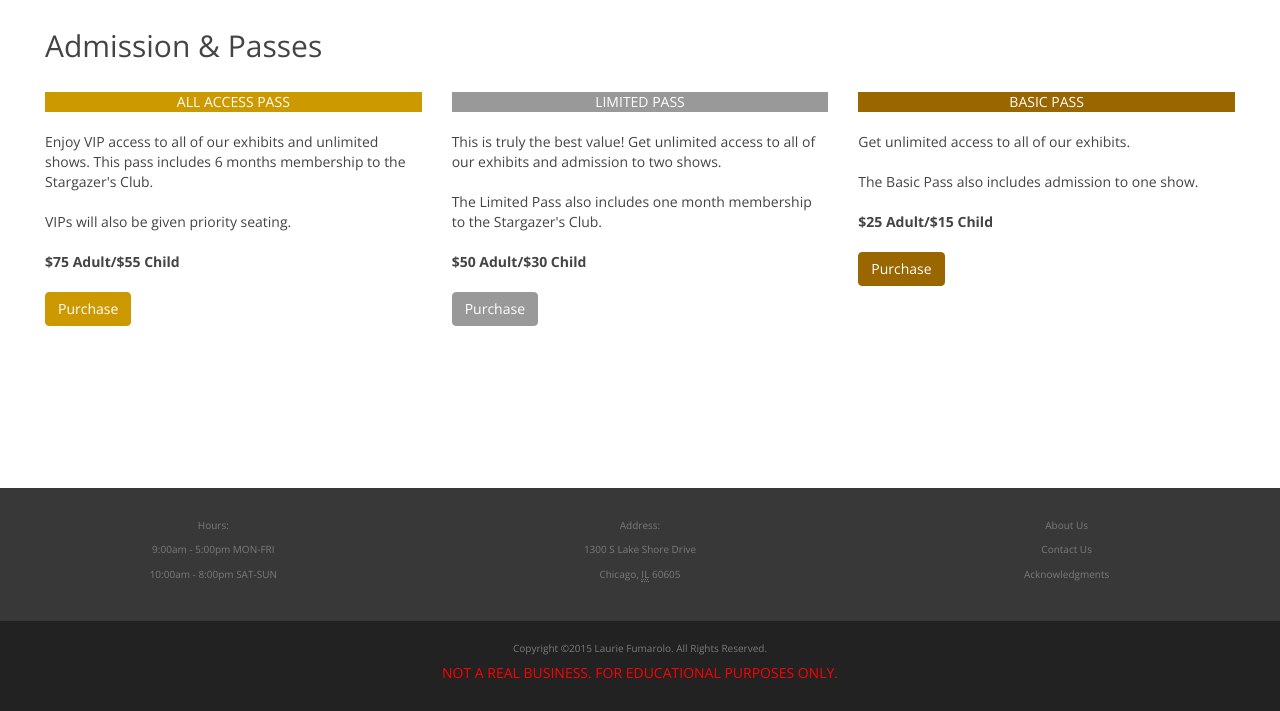
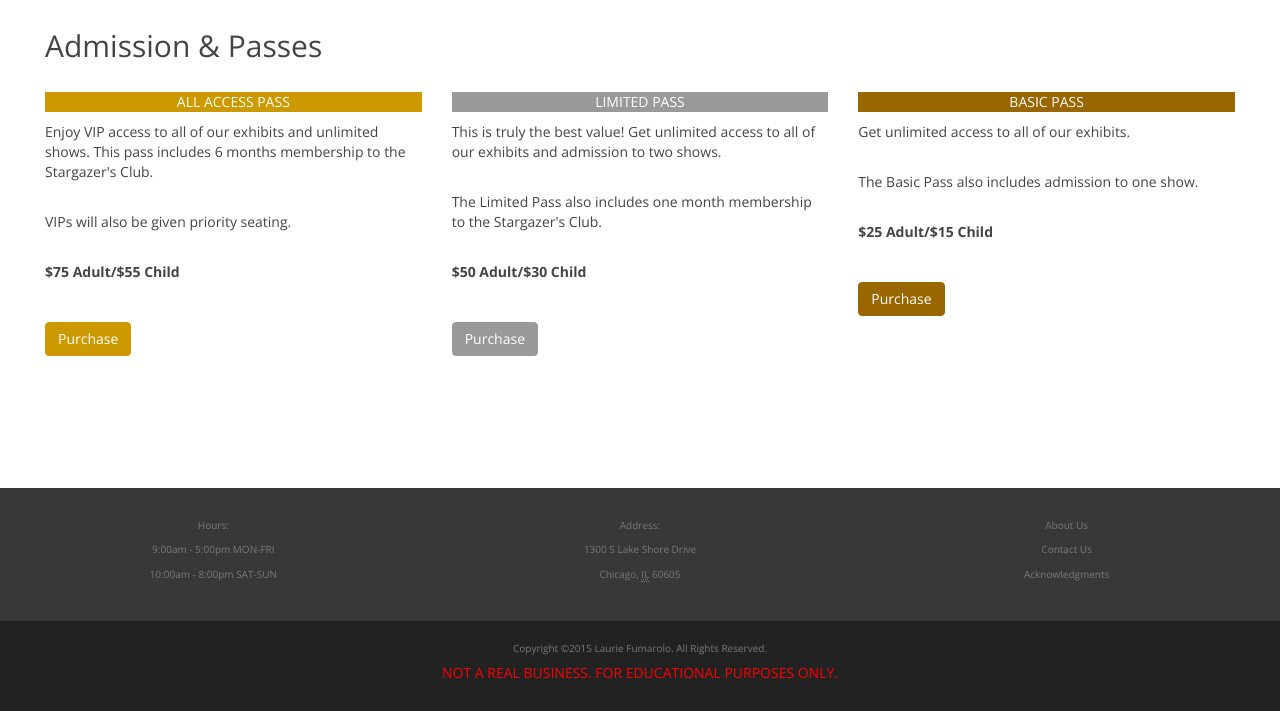
Before and after one commit to lauriefumarolo/cityplanetarium, a PHP site: page /tickets.php in a window 1280 px wide. Shown: the part 91-802 px from the top of the page. Run offline with PHP 8.4, Linux system fonts and the light colour scheme.

Commit message:
Adjusting margins for all pages.

```diff
--- a/publish/about_us.php
+++ b/publish/about_us.php
@@ -26,10 +26,10 @@
 	<div class="container-fluid content-container side-margins">
 		<h2>About Us</h2>
 		<img class="img-responsive" src="images/planetarium.jpg" alt="City Planetarium" />
-		<h4>Illinois' Largest Planetarium!</h4>
+		<h3 class="top-bottom-margin">Illinois' Largest Planetarium!</h3>
 		<p>City Planetarium was built in 1977 for the purpose of presenting educational and entertaining shows about astronomy and the night sky. Our recently renovated Star Theater seats 350 people and contains the most advanced technology for giving our viewers the clearest images.</p>
 		<p>No matter what your interest is, our website will provide you with every resource you need to plan your visit.</p>
-		<hr />
+		<hr class="margin-hr" />
 		<h2>Come Visit Us</h2>
 		<div class="embed-responsive embed-responsive-16by9">
 			<!-- Google map of planetarium location -->
--- a/publish/css/styles.css
+++ b/publish/css/styles.css
@@ -20,12 +20,8 @@ h2 {
 	margin-bottom: 30px;
 }
 
-.img-responsive {
-	margin-bottom: 30px;
-}
-
-.img-top-margin {
-	margin-top: 30px;
+.img-shows-exhibits {
+	width: 400px;
 }
 
 .side-margins {
@@ -35,6 +31,12 @@ h2 {
 
 .side-margins-index {
 	margin-left: 15px;
+	margin-right: 30px;
+}
+
+.top-bottom-margin {
+	margin-top: 10px;
+	margin-bottom: 30px;
 }
 
 /* Make room for the footer */
@@ -51,7 +53,7 @@ h2 {
 /* Navbar Styles - need a taller navbar because of logo */
 
 /* For the home page, make navbar transparent until user scrolls down to the top of the banner quote */
-.navbar-main {
+.navbar-index {
 	background-color: transparent;
 	border-bottom: none;
 }
@@ -111,8 +113,13 @@ h2 {
 /* HR Style */
 
 hr {
+	margin-top: 0;
 	border-top: 1px dotted #AAA;
 	clear: both;
+}
+
+.margin-hr {
+	margin-top: 30px;
 }
 
 /* Tickets Styles */
@@ -147,10 +154,6 @@ hr {
 	border-color: #7A5200;
 }
 
-.ticket-col p, .ticket-col .btn {
-	margin-bottom: 20px;
-}
-
 .price {
 	font-weight: bold;
 }
@@ -158,7 +161,6 @@ hr {
 /* Stargazer's Club Styles */
 
 .stargazers-info {
-	margin-bottom: 20px;
 	font-size: 16px;
 }
 
@@ -166,6 +168,7 @@ hr {
 
 .pull-right {
 	padding-right: 20px;
+	margin-bottom: 30px;
 }
 
 /* Footer Styles */
--- a/publish/js/index_scripts.js
+++ b/publish/js/index_scripts.js
@@ -1,6 +1,6 @@
 $(document).ready(function() {
 	// on the home page, set the navbar to be transparent initially
-	$("nav").addClass("navbar-main");
+	$("nav").addClass("navbar-index");
 
 	// make the navbar transparent unless the user has scrolled down to the top of the banner quote
 	// if the user scrolls back up from that point, make the navbar transparent again
@@ -12,9 +12,9 @@ $(document).ready(function() {
 		}
 
 		if ($(this).scrollTop() > 180) {
-			$("nav").removeClass("navbar-main");
+			$("nav").removeClass("navbar-index");
 		} else {
-			$("nav").addClass("navbar-main");
+			$("nav").addClass("navbar-index");
 		}
 	});
 });
--- a/publish/tickets.php
+++ b/publish/tickets.php
@@ -28,26 +28,26 @@
 			<h2>Admission &amp; Passes</h2>
 		</div>
 		<div class="row">
-			<div class="col-sm-4 ticket-col">
+			<div class="col-sm-4">
 				<p class="bg-primary bg-gold text-center text-uppercase">All Access Pass</p>
-				<p>Enjoy VIP access to all of our exhibits and unlimited shows. This pass includes 6 months membership to the Stargazer's Club.</p>
-				<p>VIPs will also be given priority seating.</p>
-				<p class="price">$75 Adult/$55 Child</p>
-				<button type="button" class="btn btn-primary btn-gold">Purchase</button>
+				<p class="top-bottom-margin">Enjoy VIP access to all of our exhibits and unlimited shows. This pass includes 6 months membership to the Stargazer's Club.</p>
+				<p class="top-bottom-margin">VIPs will also be given priority seating.</p>
+				<p class="price top-bottom-margin">$75 Adult/$55 Child</p>
+				<button type="button" class="btn btn-primary btn-gold top-bottom-margin">Purchase</button>
 			</div>
-			<div class="col-sm-4 ticket-col">
+			<div class="col-sm-4">
 				<p class="bg-primary bg-silver text-center text-uppercase">Limited Pass</p>
-				<p>This is truly the best value! Get unlimited access to all of our exhibits and admission to two shows.</p>
-				<p>The Limited Pass also includes one month membership to the Stargazer's Club.</p>
-				<p class="price">$50 Adult/$30 Child</p>
-				<button type="button" class="btn btn-primary btn-silver">Purchase</button>
+				<p class="top-bottom-margin">This is truly the best value! Get unlimited access to all of our exhibits and admission to two shows.</p>
+				<p class="top-bottom-margin">The Limited Pass also includes one month membership to the Stargazer's Club.</p>
+				<p class="price top-bottom-margin">$50 Adult/$30 Child</p>
+				<button type="button" class="btn btn-primary btn-silver top-bottom-margin">Purchase</button>
 			</div>
-			<div class="col-sm-4 ticket-col">
+			<div class="col-sm-4">
 				<p class="bg-primary bg-bronze text-center text-uppercase">Basic Pass</p>
-				<p>Get unlimited access to all of our exhibits.</p>
-				<p>The Basic Pass also includes admission to one show.</p>
-				<p class="price">$25 Adult/$15 Child</p>
-				<button type="button" class="btn btn-primary btn-bronze">Purchase</button>
+				<p class="top-bottom-margin">Get unlimited access to all of our exhibits.</p>
+				<p class="top-bottom-margin">The Basic Pass also includes admission to one show.</p>
+				<p class="price top-bottom-margin">$25 Adult/$15 Child</p>
+				<button type="button" class="btn btn-primary btn-bronze top-bottom-margin">Purchase</button>
 			</div>
 		</div>
 	</div>
```
Also changed, not shown: publish/exhibits.php (+12 -12 lines), publish/index.php (+6 -6 lines), publish/shows.php (+12 -12 lines), publish/stargazers_club.php (+4 -4 lines).
